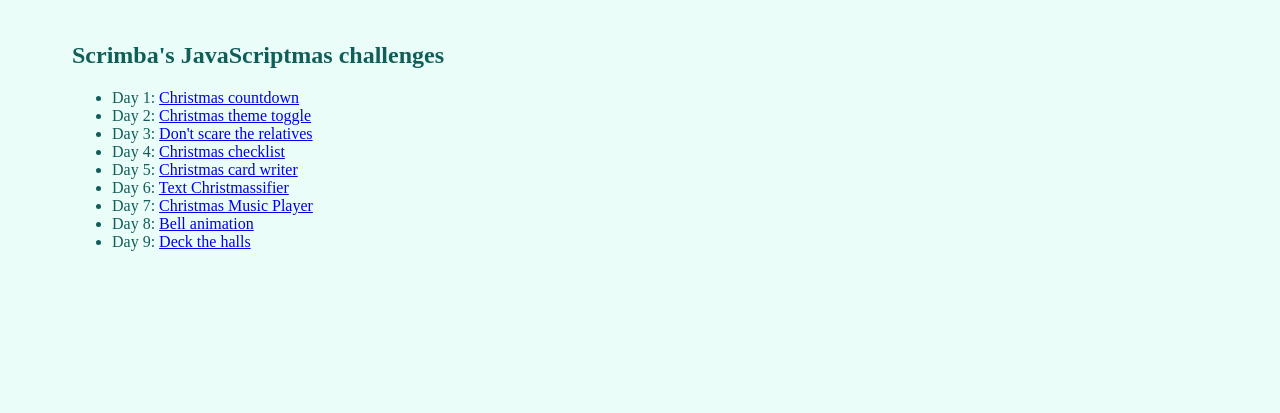
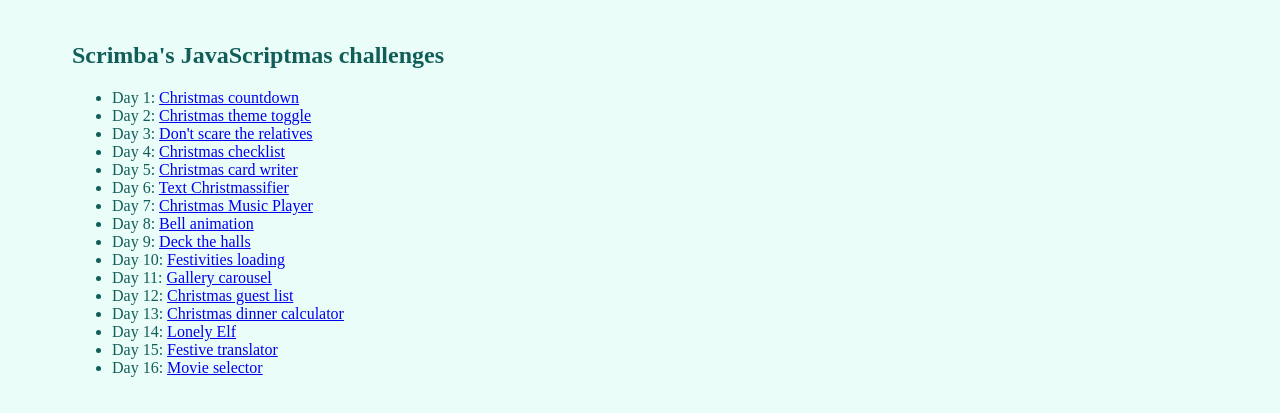
Before and after one commit to hellodeborahuk/javascript-work, a plain HTML site: page index.html in a window 1280 px wide. Shown: the part 657-1070 px from the top of the page. Before the commit the page ends 996 px from the top, so only its background shows below. Drawn offline with Linux system fonts and the light colour scheme.

Commit message:
Added more days of javascriptmas

```diff
--- a/index.html
+++ b/index.html
@@ -166,7 +166,13 @@
           <li>Day 7: <a href="https://scrimba.com/scrim/co65045218e6b51b3ba6e1993">Christmas Music Player</a></li>
           <li>Day 8: <a href="https://scrimba.com/scrim/cod8c402daeb6ec16d75eb989">Bell animation</a></li>
           <li>Day 9: <a href="https://scrimba.com/scrim/cob864d2dae6f8a7a16ea2d2b">Deck the halls</a></li>
-
+          <li>Day 10: <a href="https://scrimba.com/scrim/cob7f4d4d9f378f0267eede67">Festivities loading</a></li>
+          <li>Day 11: <a href="https://scrimba.com/scrim/coc0245e8a43ba9745febfc76">Gallery carousel</a></li>
+          <li>Day 12: <a href="https://scrimba.com/scrim/co7c5478ba35c09627ff9c514">Christmas guest list</a></li>
+          <li>Day 13: <a href="https://scrimba.com/scrim/co82745a69cd8e85d46d42611">Christmas dinner calculator</a></li>
+          <li>Day 14: <a href="https://scrimba.com/scrim/co97d4e76be069863ba8d3c0a">Lonely Elf</a></li>
+          <li>Day 15: <a href="https://scrimba.com/scrim/co5164bee91356b4b840c682b">Festive translator</a></li>
+          <li>Day 16: <a href="https://scrimba.com/scrim/co75f4c97871e9f2a76e43257">Movie selector</a></li>
        </ul>
       </section>
     </div>
```
